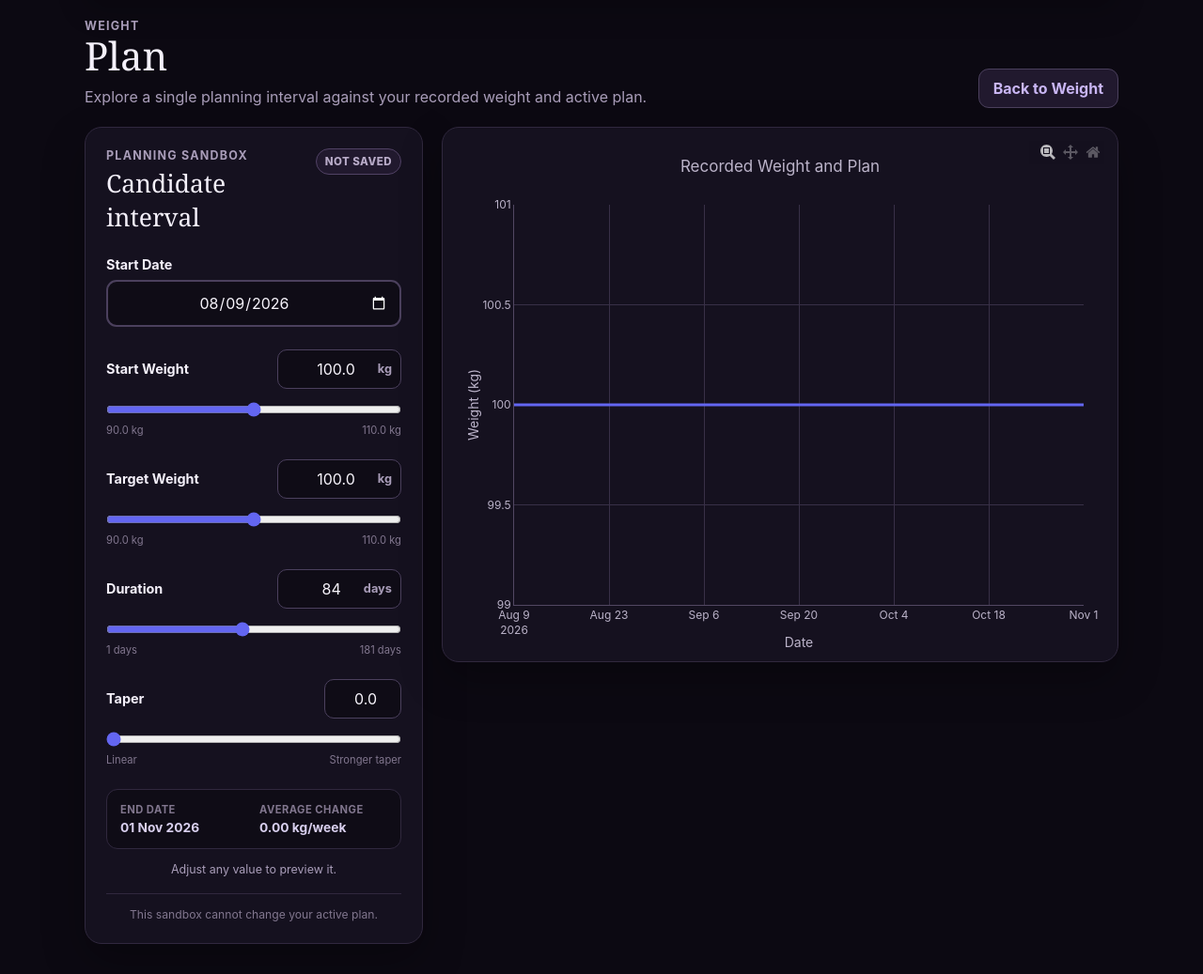
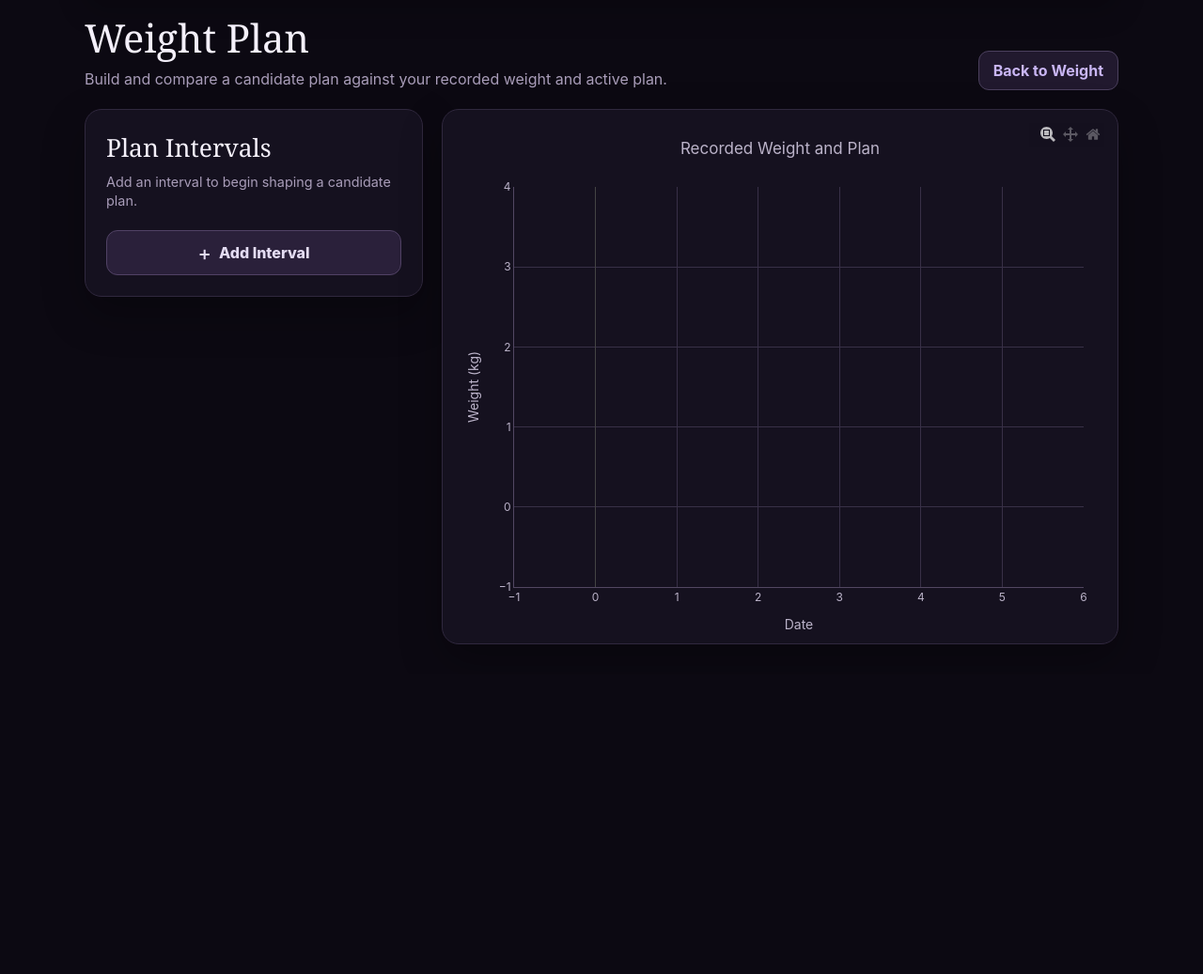
Before and after one commit to nielsSkov/lifestyle-book, a Flask app: page /weight/plan in a window 1280 px wide. Shown: the part 151-1188 px from the top of the page at 94% size. After the commit the page ends 837 px from the top, so only its background shows below. Run offline with Flask 3, Linux system fonts and the light colour scheme.

Commit message:
Refine weight planning entry flow

```diff
--- a/app.py
+++ b/app.py
@@ -46,6 +46,7 @@ DAILY_CSV = BASE_DIR / "data" / "daily.csv"
 LIFESTYLE_CONFIG = BASE_DIR / "lifestyle.local.json"
 COPENHAGEN = ZoneInfo("Europe/Copenhagen")
 PLOTLY_VERSION = version("plotly")
+DEFAULT_PLAN_DURATION_DAYS = 182
 
 app = Flask(__name__)
 app.config["LIFESTYLE_SETTINGS"] = load_lifestyle_settings(LIFESTYLE_CONFIG)
@@ -90,9 +91,12 @@ def weight():
     if dates:
         latest = {"date": dates[-1], "weight": weights[-1]}
 
-    figure = build_weight_figure(dates, weights, plan_dates, plan)
-    difference_figure = build_difference_figure(dates, weights, plan_dates, plan)
-    rate_figure = build_rate_figure(dates, weights, plan_dates, plan)
+    figure, difference_figure, rate_figure, full_x_range = _build_weight_page_figures(
+        dates,
+        weights,
+        plan_dates,
+        plan,
+    )
     return render_template(
         "weight.html",
         active_section="weight",
@@ -108,6 +112,7 @@ def weight():
         graph_json=figure.to_json(),
         difference_json=difference_figure.to_json(),
         rate_json=rate_figure.to_json(),
+        full_x_range=full_x_range,
         plotly_config=PLOTLY_CONFIG,
         plotly_version=PLOTLY_VERSION,
     )
@@ -117,23 +122,9 @@ def weight():
 def weight_plan():
     weight_dates, weights = read_series(WEIGHT_CSV)
     plan_dates, plan = read_series(PLAN_CSV)
-    start_date = current_date()
-    start_weight = _default_planning_weight(
-        start_date,
-        weight_dates,
-        weights,
-        plan_dates,
-        plan,
-    )
-    duration_days = 84
+    start_weight = 100.0
+    duration_days = DEFAULT_PLAN_DURATION_DAYS
     taper = 0.0
-    candidate_dates, candidate_plan = build_plan_interval(
-        start_date,
-        start_weight,
-        start_weight,
-        duration_days,
-        taper,
-    )
     weight_range_min, weight_range_max = _planning_slider_window(
         start_weight,
         10,
@@ -151,17 +142,13 @@ def weight_plan():
         weights,
         plan_dates,
         plan,
-        candidate_dates,
-        candidate_plan,
     )
     return render_template(
         "weight_plan.html",
         active_section="weight",
-        start_date=start_date,
         start_weight=start_weight,
         duration_days=duration_days,
         taper=taper,
-        end_date=candidate_dates[-1],
         graph_json=figure.to_json(),
         plotly_config=PLOTLY_CONFIG,
         plotly_version=PLOTLY_VERSION,
@@ -182,9 +169,24 @@ def preview_weight_plan():
         payload = request.get_json(silent=True)
         if not isinstance(payload, dict):
             raise ValueError("Enter valid planning values")
-        start_date, start_weight, target_weight, duration_days, taper = _parse_planning_preview(
-            payload
-        )
+        weight_dates, weights = read_series(WEIGHT_CSV)
+        plan_dates, plan = read_series(PLAN_CSV)
+        if payload.get("initialize") is True:
+            start_date = _parse_planning_start_date(payload.get("start_date"))
+            start_weight = _default_planning_weight(
+                start_date,
+                weight_dates,
+                weights,
+                plan_dates,
+                plan,
+            )
+            target_weight = start_weight
+            duration_days = DEFAULT_PLAN_DURATION_DAYS
+            taper = 0.0
+        else:
+            start_date, start_weight, target_weight, duration_days, taper = _parse_planning_preview(
+                payload
+            )
         candidate_dates, candidate_plan = build_plan_interval(
             start_date,
             start_weight,
@@ -195,8 +197,6 @@ def preview_weight_plan():
     except ValueError as error:
         return jsonify(error=str(error)), 400
 
-    weight_dates, weights = read_series(WEIGHT_CSV)
-    plan_dates, plan = read_series(PLAN_CSV)
     figure = build_weight_figure(
         weight_dates,
         weights,
@@ -210,6 +210,10 @@ def preview_weight_plan():
         end_date=candidate_dates[-1].isoformat(),
         end_date_label=candidate_dates[-1].strftime("%d %b %Y"),
         weekly_change=(target_weight - start_weight) * 7 / duration_days,
+        start_weight=start_weight,
+        target_weight=target_weight,
+        duration_days=duration_days,
+        taper=taper,
     )
 
 
@@ -365,14 +369,7 @@ def _planning_slider_window(
 
 
 def _parse_planning_preview(payload: dict) -> tuple[date, float, float, int, float]:
-    raw_start_date = payload.get("start_date")
-    try:
-        if not isinstance(raw_start_date, str):
-            raise ValueError
-        start_date = date.fromisoformat(raw_start_date)
-    except ValueError:
-        raise ValueError("Choose a valid start date") from None
-
+    start_date = _parse_planning_start_date(payload.get("start_date"))
     start_weight = _planning_number(payload.get("start_weight"), "Starting weight")
     target_weight = _planning_number(payload.get("target_weight"), "Target weight")
     duration_days = payload.get("duration_days")
@@ -382,6 +379,15 @@ def _parse_planning_preview(payload: dict) -> tuple[date, float, float, int, flo
     return start_date, start_weight, target_weight, duration_days, taper
 
 
+def _parse_planning_start_date(raw_start_date: object) -> date:
+    try:
+        if not isinstance(raw_start_date, str):
+            raise ValueError
+        return date.fromisoformat(raw_start_date)
+    except ValueError:
+        raise ValueError("Choose a valid start date") from None
+
+
 def _planning_number(value: object, label: str) -> float:
     if isinstance(value, bool) or not isinstance(value, int | float):
         raise ValueError(f"{label} must be a number")
@@ -389,6 +395,37 @@ def _planning_number(value: object, label: str) -> float:
         return float(value)
     except OverflowError:
         raise ValueError(f"{label} must be a number") from None
+
+
+def _build_weight_page_figures(
+    dates: list[date],
+    weights: list[float],
+    plan_dates: list[date],
+    plan: list[float],
+):
+    figures = (
+        build_weight_figure(dates, weights, plan_dates, plan),
+        build_difference_figure(dates, weights, plan_dates, plan),
+        build_rate_figure(dates, weights, plan_dates, plan),
+    )
+    all_dates = [*dates, *plan_dates]
+    if not all_dates:
+        return (*figures, [])
+
+    first_date = min(all_dates)
+    final_date = max(all_dates)
+    padding_days = max(1, round((final_date - first_date).days * 0.02))
+    full_range = [
+        date.fromordinal(
+            max(date.min.toordinal(), first_date.toordinal() - padding_days)
+        ).isoformat(),
+        date.fromordinal(
+            min(date.max.toordinal(), final_date.toordinal() + padding_days)
+        ).isoformat(),
+    ]
+    for figure in figures:
+        figure.update_xaxes(range=full_range)
+    return (*figures, full_range)
 
 
 def _weight_json_response(selected_date: date, message: str):
@@ -401,20 +438,21 @@ def _weight_json_response(selected_date: date, message: str):
             "date_label": dates[-1].strftime("%d %b %Y"),
             "weight": weights[-1],
         }
+    figure, difference_figure, rate_figure, full_x_range = _build_weight_page_figures(
+        dates,
+        weights,
+        plan_dates,
+        plan,
+    )
     return jsonify(
         message=message,
         selected_date=selected_date.isoformat(),
         entries={day.isoformat(): value for day, value in zip(dates, weights, strict=True)},
         latest=latest,
-        figure=json.loads(
-            cast(str, build_weight_figure(dates, weights, plan_dates, plan).to_json())
-        ),
-        difference_figure=json.loads(
-            cast(str, build_difference_figure(dates, weights, plan_dates, plan).to_json())
-        ),
-        rate_figure=json.loads(
-            cast(str, build_rate_figure(dates, weights, plan_dates, plan).to_json())
-        ),
+        figure=json.loads(cast(str, figure.to_json())),
+        difference_figure=json.loads(cast(str, difference_figure.to_json())),
+        rate_figure=json.loads(cast(str, rate_figure.to_json())),
+        full_x_range=full_x_range,
     )
 
 
--- a/static/style.css
+++ b/static/style.css
@@ -349,6 +349,7 @@ input {
 }
 
 .planning-controls-card {
+  min-width: 0;
   padding: 22px;
   border: 1px solid #30283e;
   border-radius: 18px;
@@ -356,7 +357,7 @@ input {
   box-shadow: 0 18px 45px rgb(0 0 0 / 28%);
 }
 
-.sandbox-heading {
+.interval-heading {
   display: flex;
   margin-bottom: 24px;
   align-items: start;
@@ -364,27 +365,45 @@ input {
   gap: 14px;
 }
 
-.sandbox-heading h2 {
+.interval-heading h2,
+.planning-empty-state h2 {
   margin: 0;
   font-family: Georgia, "Times New Roman", serif;
   font-size: 1.65rem;
   font-weight: 500;
 }
 
-.sandbox-badge {
-  flex: 0 0 auto;
-  padding: 6px 9px;
+.planning-empty-state p {
+  margin: 9px 0 20px;
+  color: #a99db9;
+  font-size: 0.9rem;
+  line-height: 1.45;
+}
+
+.add-interval-button {
+  display: inline-flex;
+  width: 100%;
+  min-height: 48px;
+  align-items: center;
+  justify-content: center;
+  gap: 8px;
   border: 1px solid #514265;
-  border-radius: 999px;
-  color: #b8abc8;
-  background: #21192e;
-  font-size: 0.72rem;
+  border-radius: 12px;
+  color: #e4dcf3;
+  background: #2a203a;
+  font: inherit;
   font-weight: 800;
-  letter-spacing: 0.04em;
-  text-transform: uppercase;
+  cursor: pointer;
+}
+
+.add-interval-button span {
+  font-size: 1.35rem;
+  font-weight: 500;
+  line-height: 1;
 }
 
 .planning-field {
+  min-width: 0;
   margin-bottom: 24px;
 }
 
@@ -402,8 +421,13 @@ input {
 }
 
 .planning-date-input {
-  height: 50px;
-  padding: 11px 12px;
+  display: block;
+  width: 100%;
+  max-width: 100%;
+  min-width: 0;
+  min-inline-size: 0;
+  height: 44px;
+  padding: 8px 10px;
   border: 2px solid #4b405d;
   border-radius: 11px;
   background: #0f0c16;
@@ -517,16 +541,6 @@ input {
 
 .planning-status[data-state="error"] {
   color: #ffc1c1;
-}
-
-.sandbox-note {
-  margin: 13px 0 0;
-  padding-top: 13px;
-  border-top: 1px solid #30283e;
-  color: #81768e;
-  font-size: 0.76rem;
-  line-height: 1.4;
-  text-align: center;
 }
 
 .option-section {
@@ -884,7 +898,7 @@ input {
   background: linear-gradient(180deg, #171221, #15111f);
 }
 
-@media (max-width: 760px) {
+@media (max-width: 900px) {
   .planning-intro {
     flex-direction: column;
     align-items: start;
@@ -917,6 +931,11 @@ input {
 
   .entry-card button:hover {
     background: #7842df;
+  }
+
+  .add-interval-button:hover {
+    border-color: #695781;
+    background: #352847;
   }
 
   .entry-card .date-step:hover:not(:disabled) {
--- a/templates/weight_plan.html
+++ b/templates/weight_plan.html
@@ -3,27 +3,29 @@
 {% block content %}
   <section class="planning-intro">
     <div>
-      <p class="eyebrow">Weight</p>
-      <h1>Plan</h1>
-      <p class="planning-copy">Explore a single planning interval against your recorded weight and active plan.</p>
+      <h1>Weight Plan</h1>
+      <p class="planning-copy">Build and compare a candidate plan against your recorded weight and active plan.</p>
     </div>
     <a class="back-link" href="{{ url_for('weight') }}">Back to Weight</a>
   </section>
 
   <div class="planning-workspace">
     <section class="planning-controls-card">
-      <div class="sandbox-heading">
-        <div>
-          <p class="eyebrow">Planning sandbox</p>
-          <h2>Candidate interval</h2>
+      <div class="planning-empty-state" data-planning-empty>
+        <h2>Plan Intervals</h2>
+        <p>Add an interval to begin shaping a candidate plan.</p>
+        <button class="add-interval-button" type="button" data-add-interval><span aria-hidden="true">+</span> Add Interval</button>
       </div>
-        <span class="sandbox-badge">Not saved</span>
+
+      <div data-planning-interval hidden>
+        <div class="interval-heading">
+          <h2>Candidate Interval</h2>
         </div>
 
         <form data-planning-form data-preview-url="{{ url_for('preview_weight_plan') }}">
-        <div class="planning-field">
+          <div class="planning-field planning-date-field">
             <label for="plan-start-date">Start Date</label>
-          <input class="planning-date-input" id="plan-start-date" name="start_date" type="date" lang="en-GB" value="{{ start_date.isoformat() }}" required>
+            <input class="planning-date-input" id="plan-start-date" name="start_date" type="date" lang="en-GB" required>
           </div>
 
           <div class="planning-field">
@@ -75,11 +77,11 @@
         </form>
 
         <dl class="planning-summary">
-        <div><dt>End date</dt><dd data-plan-end>{{ end_date.strftime("%d %b %Y") }}</dd></div>
-        <div><dt>Average change</dt><dd data-plan-rate>0.00 kg/week</dd></div>
+          <div><dt>End date</dt><dd data-plan-end>&mdash;</dd></div>
+          <div><dt>Average change</dt><dd data-plan-rate>&mdash;</dd></div>
         </dl>
-      <p class="planning-status" data-planning-status aria-live="polite">Adjust any value to preview it.</p>
-      <p class="sandbox-note">This sandbox cannot change your active plan.</p>
+        <p class="planning-status" data-planning-status aria-live="polite">Choose a start date to preview the interval.</p>
+      </div>
     </section>
 
     <section class="graph-card planning-preview-card">
@@ -90,12 +92,17 @@
 {% block scripts %}
   <script src="{{ url_for('plotly_runtime', v=plotly_version) }}"></script>
   <script>
+    const planningEmpty = document.querySelector("[data-planning-empty]");
+    const planningInterval = document.querySelector("[data-planning-interval]");
+    const addIntervalButton = document.querySelector("[data-add-interval]");
     const planningForm = document.querySelector("[data-planning-form]");
+    const startDateInput = document.getElementById("plan-start-date");
     const planningStatus = document.querySelector("[data-planning-status]");
     const planEnd = document.querySelector("[data-plan-end]");
     const planRate = document.querySelector("[data-plan-rate]");
     const plotlyConfig = {{ plotly_config | tojson }};
-    let planningFigure = {{ graph_json | safe }};
+    const baseFigure = {{ graph_json | safe }};
+    let planningFigure = baseFigure;
     const plotReady = Plotly.newPlot(
       "planning-weight-plot",
       planningFigure.data,
@@ -106,6 +113,7 @@
     let previewTimer = null;
     let previewRequest = null;
     let previewVersion = 0;
+    let intervalInitialized = false;
 
     function synchronizeInput(input) {
       const partnerId = input.dataset.sync;
@@ -160,26 +168,87 @@
       previewTimer = window.setTimeout(() => updatePreview(scheduledVersion), 120);
     }
 
-    async function updatePreview(version) {
+    function initializePreview() {
+      window.clearTimeout(previewTimer);
+      previewRequest?.abort();
+      previewVersion += 1;
+      setPlanningControlsDisabled(true);
+      planningStatus.textContent = "Updating preview...";
+      planningStatus.dataset.state = "";
+      updatePreview(previewVersion, true);
+    }
+
+    function setPlanningControlsDisabled(disabled) {
+      for (const input of planningForm.elements) {
+        if (input !== startDateInput) input.disabled = disabled;
+      }
+      planningInterval.setAttribute("aria-busy", String(disabled));
+    }
+
+    function setPairedValue(exactId, value, decimals) {
+      const exact = document.getElementById(exactId);
+      const range = document.getElementById(exact.dataset.sync);
+      exact.value = Number(value).toFixed(decimals);
+      if (range.dataset.windowRadius) setRangeWindow(range, Number(value));
+      else range.value = value;
+    }
+
+    function applyInitialValues(result) {
+      setPairedValue("start-weight-exact", result.start_weight, 1);
+      setPairedValue("target-weight-exact", result.target_weight, 1);
+      setPairedValue("duration-exact", result.duration_days, 0);
+      setPairedValue("taper-exact", result.taper, 2);
+      intervalInitialized = true;
+    }
+
+    function resetCandidatePreview() {
+      window.clearTimeout(previewTimer);
+      previewRequest?.abort();
+      previewVersion += 1;
+      setPlanningControlsDisabled(false);
+      intervalInitialized = false;
+      planEnd.textContent = "—";
+      planRate.textContent = "—";
+      planningStatus.textContent = "Choose a start date to preview the interval.";
+      planningStatus.dataset.state = "";
+      const resetVersion = previewVersion;
+      const render = plotUpdates.then(async () => {
+        if (resetVersion !== previewVersion) return;
+        planningFigure = baseFigure;
+        await Plotly.react(
+          "planning-weight-plot",
+          planningFigure.data,
+          planningFigure.layout,
+          plotlyConfig,
+        );
+      });
+      plotUpdates = render.catch(() => {});
+    }
+
+    async function updatePreview(version, initialize = false) {
       const controller = new AbortController();
       previewRequest = controller;
       const values = new FormData(planningForm);
-      try {
-        const response = await fetch(planningForm.dataset.previewUrl, {
-          method: "POST",
-          headers: {"Content-Type": "application/json", Accept: "application/json"},
-          body: JSON.stringify({
+      const payload = initialize
+        ? {start_date: values.get("start_date"), initialize: true}
+        : {
             start_date: values.get("start_date"),
             start_weight: Number(values.get("start_weight")),
             target_weight: Number(values.get("target_weight")),
             duration_days: Number(values.get("duration_days")),
             taper: Number(values.get("taper")),
-          }),
+          };
+      try {
+        const response = await fetch(planningForm.dataset.previewUrl, {
+          method: "POST",
+          headers: {"Content-Type": "application/json", Accept: "application/json"},
+          body: JSON.stringify(payload),
           signal: controller.signal,
         });
         const result = await response.json();
         if (!response.ok) throw new Error(result.error ?? "Could not build the preview");
         if (version !== previewVersion) return;
+        if (initialize) applyInitialValues(result);
 
         const render = plotUpdates.then(async () => {
           if (version !== previewVersion) return;
@@ -202,12 +271,25 @@
         if (error.name === "AbortError" || version !== previewVersion) return;
         planningStatus.textContent = error.message;
         planningStatus.dataset.state = "error";
+      } finally {
+        if (initialize && version === previewVersion) setPlanningControlsDisabled(false);
+      }
+    }
+
+    function handleStartDateChange() {
+      if (!startDateInput.value) {
+        resetCandidatePreview();
+      } else if (!intervalInitialized) {
+        initializePreview();
+      } else {
+        schedulePreview();
       }
     }
 
     planningForm.addEventListener("input", (event) => {
+      if (event.target === startDateInput) return;
       synchronizeInput(event.target);
-      schedulePreview();
+      if (intervalInitialized) schedulePreview();
     });
 
     planningForm.addEventListener("change", (event) => {
@@ -222,5 +304,13 @@
         setRangeWindow(range, value);
       }
     });
+
+    addIntervalButton.addEventListener("click", () => {
+      planningEmpty.hidden = true;
+      planningInterval.hidden = false;
+      startDateInput.focus();
+    });
+
+    startDateInput.addEventListener("change", handleStartDateChange);
   </script>
 {% endblock %}
```
Also changed, not shown: templates/weight.html (+7 -2 lines), tests/test_app.py (+65 -17 lines). Lines whose indentation alone changed are shown as unchanged.
